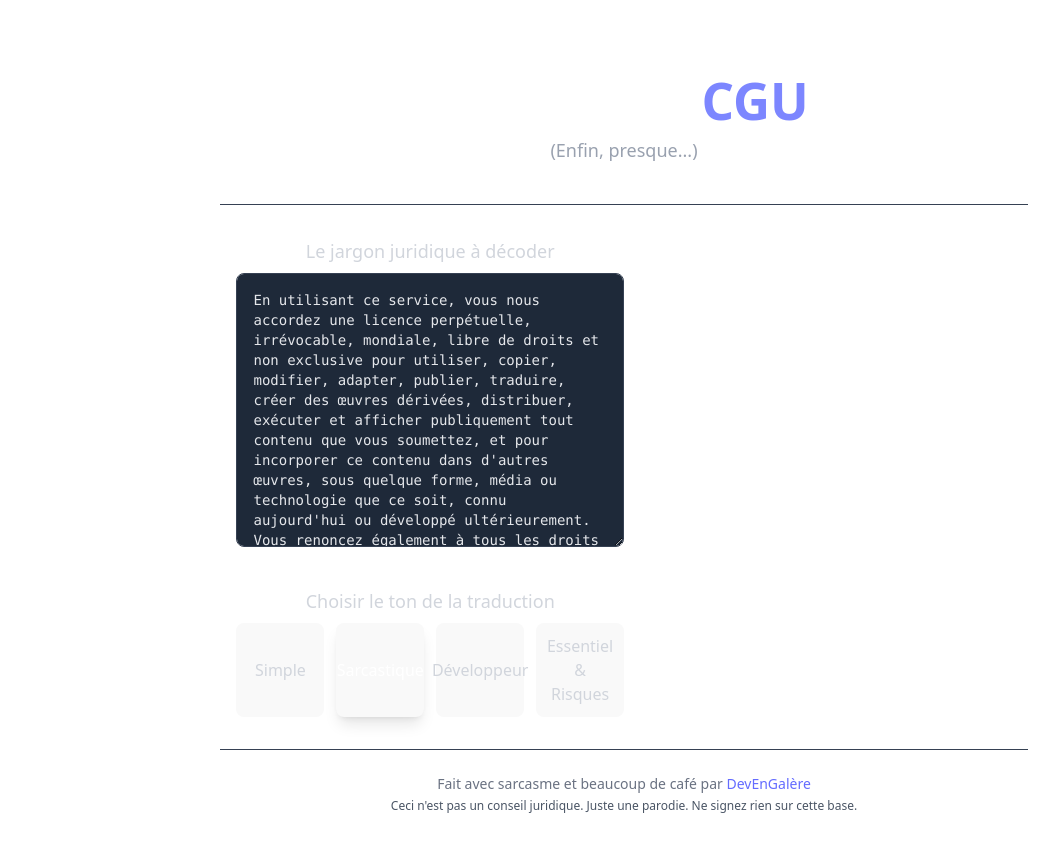
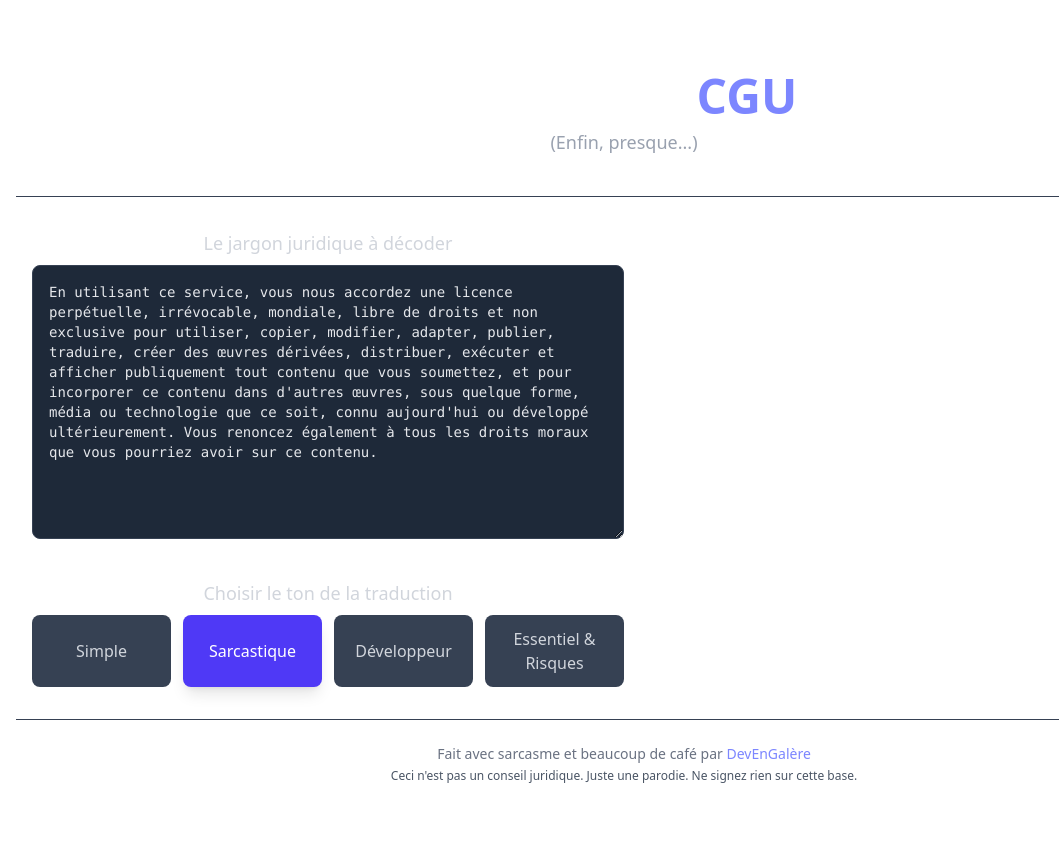
Before and after one commit to kevine-developer/terms--decoded, a React (Vite) app: page / in a window 1280 px wide. Shown: the top 852 px of the page, without its empty margins (16-1075 px from the left). Built offline with nearby package versions, Linux system fonts and the light colour scheme.

Commit message:
minimalist  index css for style

```diff
--- a/src/index.css
+++ b/src/index.css
@@ -3,67 +3,8 @@
   font-family: system-ui, Avenir, Helvetica, Arial, sans-serif;
   line-height: 1.5;
   font-weight: 400;
-
-  color-scheme: light dark;
-  color: rgba(255, 255, 255, 0.87);
-  background-color: #242424;
-
   font-synthesis: none;
   text-rendering: optimizeLegibility;
   -webkit-font-smoothing: antialiased;
   -moz-osx-font-smoothing: grayscale;
 }
-
-a {
-  font-weight: 500;
-  color: #646cff;
-  text-decoration: inherit;
-}
-a:hover {
-  color: #535bf2;
-}
-
-body {
-  margin: 0;
-  display: flex;
-  place-items: center;
-  min-width: 320px;
-  min-height: 100vh;
-}
-
-h1 {
-  font-size: 3.2em;
-  line-height: 1.1;
-}
-
-button {
-  border-radius: 8px;
-  border: 1px solid transparent;
-  padding: 0.6em 1.2em;
-  font-size: 1em;
-  font-weight: 500;
-  font-family: inherit;
-  background-color: #1a1a1a;
-  cursor: pointer;
-  transition: border-color 0.25s;
-}
-button:hover {
-  border-color: #646cff;
-}
-button:focus,
-button:focus-visible {
-  outline: 4px auto -webkit-focus-ring-color;
-}
-
-@media (prefers-color-scheme: light) {
-  :root {
-    color: #213547;
-    background-color: #ffffff;
-  }
-  a:hover {
-    color: #747bff;
-  }
-  button {
-    background-color: #f9f9f9;
-  }
-}
```
